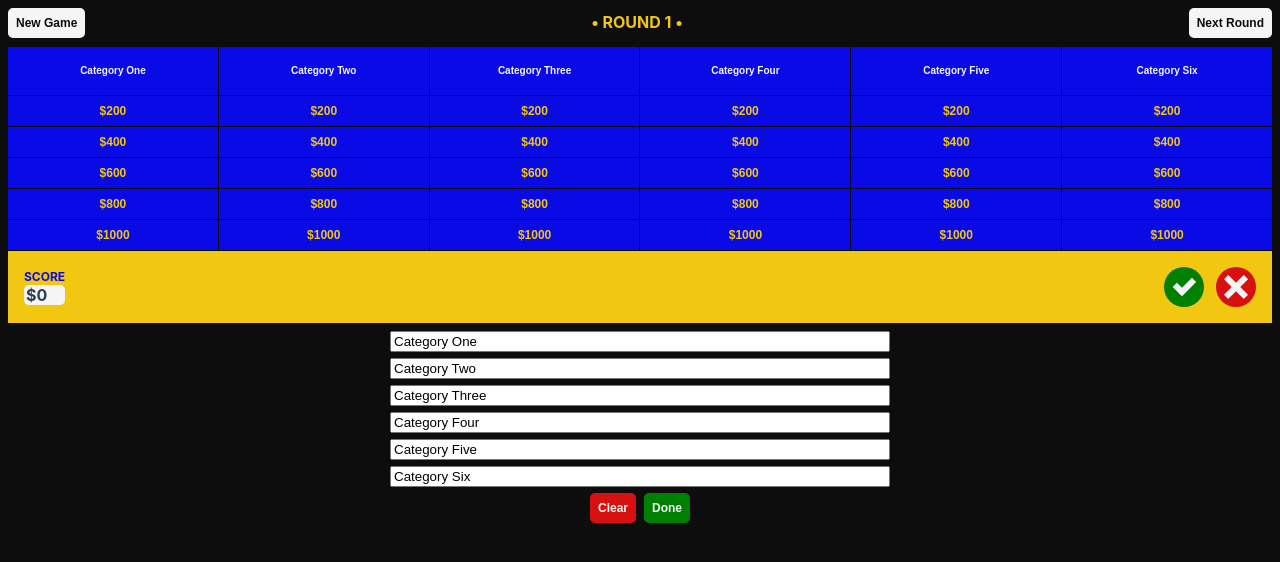
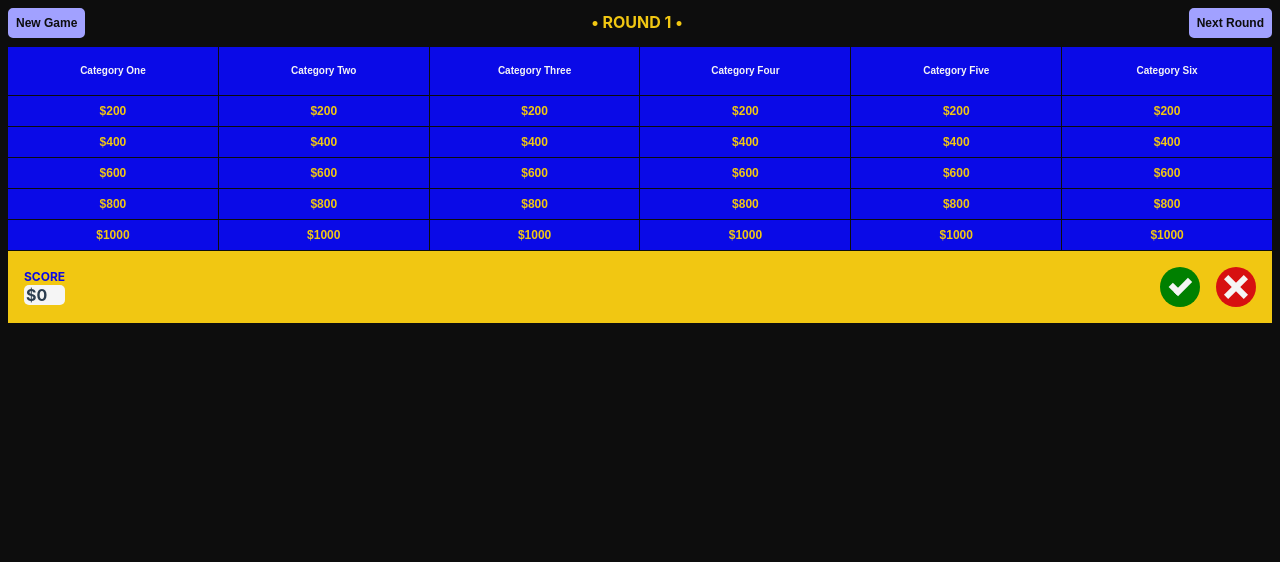
Before and after one commit to alecthibodeau/quiz-show-flow, a Vue app: page / in a window 1280 px wide. Shown: the top 562 px of the page. Built offline with nearby package versions, Linux system fonts and the light colour scheme.

Commit message:
style: update color variables to refine button styles

```diff
--- a/src/constants/colors.ts
+++ b/src/constants/colors.ts
@@ -1,6 +1,7 @@
 const colors = {
   colorBlack: '#000',
   colorBlue: '#0a0ae7',
+  colorBluePale: '#a1a1ff',
   colorGold: '#f1c712',
   colorGreenHTML: '#008000',
   colorRed: '#d71010',
--- a/src/views/ScoreView.vue
+++ b/src/views/ScoreView.vue
@@ -9,12 +9,12 @@ import type { Column } from '../interfaces/Column';
 import colors from '../constants/colors';
 import gameContent from '../constants/game-content';
 
-const { colorBlue, colorGold, colorGreenHTML, colorRed, colorOffWhite, colorOffBlack } = colors;
+const { colorBlue, colorBluePale, colorGold, colorGreenHTML, colorRed, colorOffWhite, colorOffBlack } = colors;
 const { dollarValuesFirst, dollarValuesSecond, digitsAsWords } = gameContent;
 
 const currentRound = ref<number>(1);
 const currentScore = ref<number>(0);
-const isCategoriesFormDisplayed = ref<boolean>(true);
+const isCategoriesFormDisplayed = ref<boolean>(false);
 
 const columns = reactive<Column[]>(Array.from({ length: 6 }, (_, id) => ({
   id,
@@ -180,11 +180,11 @@ function formatScore(): string {
       class="category-input"
     />
     <div class="categories-form-actions">
-      <button @click="clearCategories" class="button-app">
+      <button @click="clearCategories" class="button-app button-primary">
         Clear
       </button>
-      <button @click="toggleCategories" class="button-app">
-        Done
+      <button @click="toggleCategories" class="button-app button-primary">
+        Close
       </button>
     </div>
   </div>
@@ -194,20 +194,21 @@ function formatScore(): string {
 .button-app {
   font-size: .75rem;
   font-weight: 700;
-  border: 2px solid v-bind('colorOffBlack');
+  border: 2px solid transparent;
   border-radius: 5px;
   padding: .375rem;
+  background-color: v-bind('colorOffBlack');
+  color: v-bind('colorOffWhite');
 }
 
 .button-primary {
-  color: v-bind('colorOffWhite');
-  background-color: v-bind('colorOffBlack');
+  border-color: v-bind('colorOffWhite');
 }
 
 .button-secondary {
-  border-color: v-bind('colorOffWhite');
+  border-color: v-bind('colorBluePale');
   color: v-bind('colorOffBlack');
-  background-color: v-bind('colorOffWhite');
+  background-color: v-bind('colorBluePale');
 }
 
 .round-container {
@@ -296,7 +297,6 @@ function formatScore(): string {
 
 .clue-actions {
   display: flex;
-  gap: .5rem;
 }
 
 .clue-info {
@@ -320,7 +320,7 @@ function formatScore(): string {
   height: 2.5rem;
   border: none;
   border-radius: 50%;
-  margin-left: .25rem;
+  margin-left: 1rem;
 
   div {
     position: relative;
@@ -377,18 +377,6 @@ function formatScore(): string {
 
 .categories-form-actions {
   display: flex;
-  gap: .5rem;
-
-  button:first-of-type {
-    border-color: v-bind('colorRed');
-    background-color: v-bind('colorRed');
-    color: v-bind('colorOffWhite');
-  }
-
-  button:last-of-type {
-    border-color: v-bind('colorGreenHTML');
-    background-color: v-bind('colorGreenHTML');
-    color: v-bind('colorOffWhite');
-  }
+  gap: 1rem;
 }
 </style>
```
